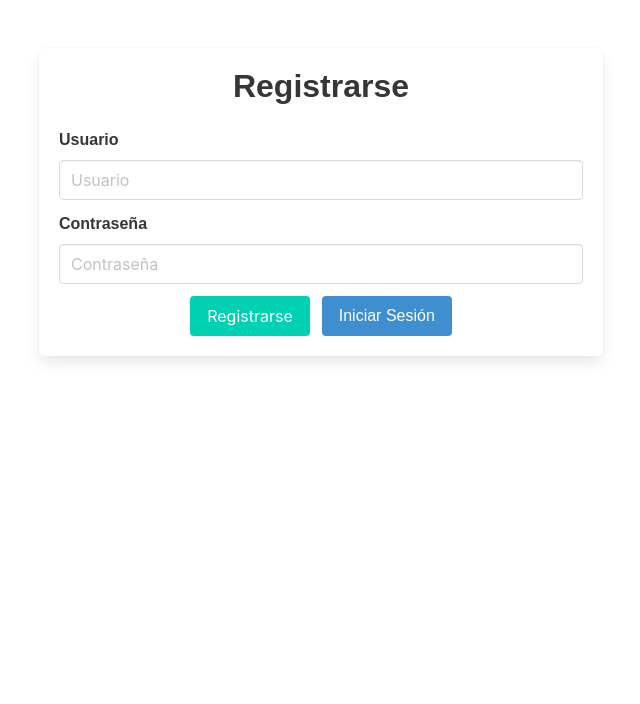
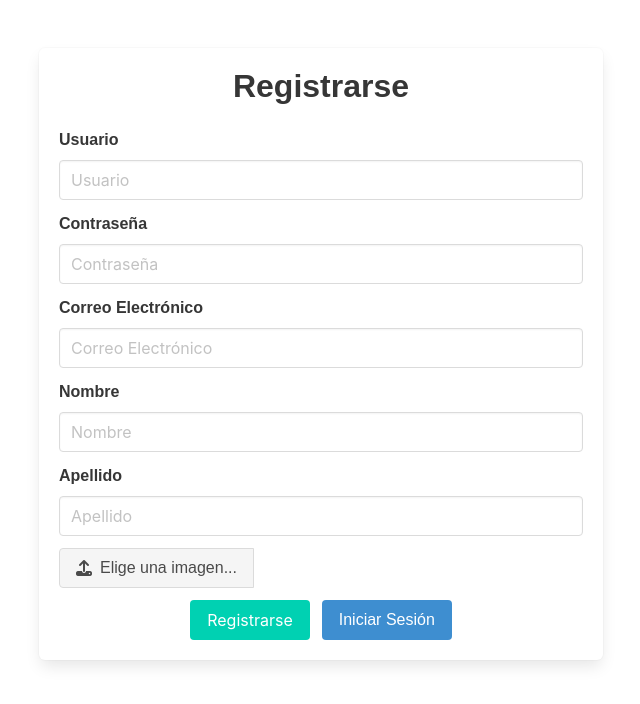
Before and after one commit to xlsymphonylx/code-2-pseudo, a Vue app: page /registrarse in a window 1280 px wide. Shown: the top 704 px of the page, without its empty margins (319-959 px from the left). Built offline with nearby package versions, Linux system fonts and the light colour scheme.

Commit message:
profile image and name showing in layout, added env

```diff
--- a/src/layouts/AuthenticatedLayout.vue
+++ b/src/layouts/AuthenticatedLayout.vue
@@ -2,11 +2,21 @@
 import { RouterLink, RouterView } from 'vue-router'
 import '@fortawesome/fontawesome-free/css/all.css'
 import { useRouter } from 'vue-router'
+import { ref, onMounted } from 'vue'
+const host = import.meta.env.VITE_API_HOST
 const router = useRouter()
+const user = ref(null)
+onMounted(() => {
+  const userData = JSON.parse(localStorage.getItem('user'))
+  console.log(host);
+  if (userData) {
+    user.value = userData
+  }
+})
 const logout = () => {
   // Remove the token from local storage
   localStorage.removeItem('token')
-
+  localStorage.removeItem('user')
   router.push({ name: 'login' }) // Assuming 'login' is the route name for the login page
   router.go()
 }
@@ -41,6 +51,14 @@ const logout = () => {
       </div>
 
       <div class="navbar-end">
+        <div class="navbar-item" v-if="user">
+          <p class="has-text-light">¡Hola, {{ user.username }}!</p>
+        </div>
+        <div class="navbar-item" v-if="user">
+          <figure class="image is-flex is-align-items-center">
+            <img class="is-rounded" :src="`${host}${user.profile_img}`" alt="Profile Image" />
+          </figure>
+        </div>
         <div class="navbar-item">
           <div class="buttons">
             <a @click="logout" class="button is-danger">
--- a/src/services/authService.js
+++ b/src/services/authService.js
@@ -1,11 +1,20 @@
 import axios from 'axios'
 
 const authService = {
-  async register(username, password) {
+  async register({ username, password, email, firstName, lastName, profileImg }) {
     try {
-      const response = await axios.post('http://ec2-3-148-106-81.us-east-2.compute.amazonaws.com/auth/register', {
-        username,
-        password
+      const formData = new FormData()
+      formData.append('username', username)
+      formData.append('password', password)
+      formData.append('email', email)
+      formData.append('first_name', firstName)
+      formData.append('last_name', lastName)
+      formData.append('profile_img', profileImg) // Assuming profileImg is a File object
+
+      const response = await axios.post(`${import.meta.env.VITE_API_HOST}auth/register`, formData, {
+        headers: {
+          'Content-Type': 'multipart/form-data'
+        }
       })
       return response.data
     } catch (error) {
@@ -19,12 +28,13 @@ const authService = {
     }
   },
 
-  async login(username, password) {
+  async login(email, password) {
     try {
-      const response = await axios.post('http://ec2-3-148-106-81.us-east-2.compute.amazonaws.com/auth/login', {
-        username,
+      const response = await axios.post(`${import.meta.env.VITE_API_HOST}auth/login`, {
+        email,
         password
       })
+      console.log(response.data)
       return response.data
     } catch (error) {
       if (error.response.status === 401) {
--- a/src/services/translationService.js
+++ b/src/services/translationService.js
@@ -6,7 +6,7 @@ const translationService = {
       const token = localStorage.getItem('token')
       console.log(token)
       const response = await axios.post(
-        'http://ec2-3-148-106-81.us-east-2.compute.amazonaws.com/translate/translateJS',
+        `${import.meta.env.VITE_API_HOST}translate/translateJS`,
         {
           code
         },
@@ -29,7 +29,7 @@ const translationService = {
       console.log(token)
 
       const response = await axios.post(
-        'http://ec2-3-148-106-81.us-east-2.compute.amazonaws.com/translate/translatePseudo',
+        `${import.meta.env.VITE_API_HOST}translate/translatePseudo`,
         {
           code
         },
@@ -50,7 +50,7 @@ const translationService = {
     try {
       const token = localStorage.getItem('token')
       const response = await axios.post(
-        'http://ec2-3-148-106-81.us-east-2.compute.amazonaws.com/translate/saveCourse',
+        `${import.meta.env.VITE_API_HOST}translate/saveCourse`,
         courseData,
         {
           headers: {
@@ -69,7 +69,7 @@ const translationService = {
     try {
       const token = localStorage.getItem('token')
       const response = await axios.put(
-        `http://ec2-3-148-106-81.us-east-2.compute.amazonaws.com/translate/editCourse/${courseId}`,
+        `${import.meta.env.VITE_API_HOST}translate/editCourse/${courseId}`,
         courseData,
         {
           headers: {
@@ -87,14 +87,11 @@ const translationService = {
   getAllCourses: async () => {
     try {
       const token = localStorage.getItem('token')
-      const response = await axios.get(
-        'http://ec2-3-148-106-81.us-east-2.compute.amazonaws.com/translate/getAllCourses',
-        {
-          headers: {
-            Authorization: `Bearer ${token}`
-          }
+      const response = await axios.get(`${import.meta.env.VITE_API_HOST}translate/getAllCourses`, {
+        headers: {
+          Authorization: `Bearer ${token}`
         }
-      )
+      })
       return response.data.courses
     } catch (error) {
       console.error(error)
@@ -106,7 +103,7 @@ const translationService = {
     try {
       const token = localStorage.getItem('token')
       const response = await axios.get(
-        'http://ec2-3-148-106-81.us-east-2.compute.amazonaws.com/translate/getOfficialCourses',
+        `${import.meta.env.VITE_API_HOST}translate/getOfficialCourses`,
         {
           headers: {
             Authorization: `Bearer ${token}`
@@ -124,7 +121,7 @@ const translationService = {
     try {
       const token = localStorage.getItem('token')
       const response = await axios.get(
-        'http://ec2-3-148-106-81.us-east-2.compute.amazonaws.com/translate/getNonOfficialCourses',
+        `${import.meta.env.VITE_API_HOST}translate/getNonOfficialCourses`,
         {
           headers: {
             Authorization: `Bearer ${token}`
@@ -142,7 +139,7 @@ const translationService = {
     try {
       const token = localStorage.getItem('token')
       const response = await axios.delete(
-        `http://ec2-3-148-106-81.us-east-2.compute.amazonaws.com/translate/deleteCourse/${courseId}`,
+        `${import.meta.env.VITE_API_HOST}translate/deleteCourse/${courseId}`,
         {
           headers: {
             Authorization: `Bearer ${token}`
@@ -160,7 +157,7 @@ const translationService = {
     try {
       const token = localStorage.getItem('token')
       const response = await axios.put(
-        `http://ec2-3-148-106-81.us-east-2.compute.amazonaws.com/translate/changeSubscriptionModel/${newSubscriptionModel}`,
+        `${import.meta.env.VITE_API_HOST}translate/changeSubscriptionModel/${newSubscriptionModel}`,
         null,
         {
           headers: {
--- a/src/views/LoginView.vue
+++ b/src/views/LoginView.vue
@@ -7,9 +7,9 @@
             <h1 class="title has-text-centered">Iniciar Sesión</h1>
             <form @submit.prevent="login">
               <div class="field">
-                <label class="label">Usuario</label>
+                <label class="label">Email</label>
                 <div class="control">
-                  <input v-model="username" class="input" type="text" placeholder="Usuario" />
+                  <input v-model="email" class="input" type="text" placeholder="Email" />
                 </div>
               </div>
               <div class="field">
@@ -44,21 +44,24 @@ import { ref } from 'vue'
 import authService from '../services/authService' // Replace with actual path
 import { useRouter } from 'vue-router'
 const router = useRouter()
-const username = ref('')
+const email = ref('')
 const password = ref('')
 
 const login = async () => {
   try {
-    const response = await authService.login(username.value, password.value)
+    const response = await authService.login(email.value, password.value)
     const { token } = response
+    const { user } = response
 
     // Save token to localStorage
     localStorage.setItem('token', token)
+    localStorage.setItem('user', JSON.stringify(user))
 
     // Redirect to home page
     // Assuming you're using Vue Router, replace 'home' with the actual route name for your home page
     router.push({ path: 'home' })
     router.go()
+
   } catch (error) {
     // Handle login errors here
     console.error(error.message)
--- a/src/views/SignUpView.vue
+++ b/src/views/SignUpView.vue
@@ -23,7 +23,46 @@
                   />
                 </div>
               </div>
-              <div class="field is-grouped is-grouped-centered">
+              <div class="field">
+                <label class="label">Correo Electrónico</label>
+                <div class="control">
+                  <input
+                    v-model="email"
+                    class="input"
+                    type="email"
+                    placeholder="Correo Electrónico"
+                  />
+                </div>
+              </div>
+              <div class="field">
+                <label class="label">Nombre</label>
+                <div class="control">
+                  <input v-model="firstName" class="input" type="text" placeholder="Nombre" />
+                </div>
+              </div>
+              <div class="field">
+                <label class="label">Apellido</label>
+                <div class="control">
+                  <input v-model="lastName" class="input" type="text" placeholder="Apellido" />
+                </div>
+              </div>
+              <div class="file has-name is-fullwidth">
+                <!-- Added is-fullwidth for 100% width -->
+                <label class="file-label">
+                  <input class="file-input" type="file" @change="onFileChange" name="profile_img" />
+                  <span class="file-cta">
+                    <span class="file-icon">
+                      <i class="fas fa-upload"></i>
+                    </span>
+                    <span class="file-label"> Elige una imagen... </span>
+                  </span>
+                  <span class="file-name" v-if="profileImgName">
+                    <!-- Added v-if to conditionally show the name -->
+                    {{ profileImgName }}
+                  </span>
+                </label>
+              </div>
+              <div class="field is-grouped is-grouped-centered mt-3">
                 <div class="control">
                   <button type="submit" class="button is-primary">Registrarse</button>
                 </div>
@@ -50,18 +89,38 @@
   font-size: 1em;
 }
 </style>
+
 <script setup>
 import { ref } from 'vue'
 import { useRouter } from 'vue-router'
-import authService from '../services/authService';
+import authService from '../services/authService'
+
 const router = useRouter()
 
 const username = ref('')
 const password = ref('')
-
+const email = ref('')
+const firstName = ref('')
+const lastName = ref('')
+const profileImg = ref('')
+const profileImgName = ref('')
+const onFileChange = (e) => {
+  const file = e.target.files[0]
+  profileImgName.value = file ? file.name : ''
+  profileImg.value = file
+}
 const registerUser = async () => {
   try {
-    const response = await authService.register(username.value, password.value)
+    console.log(username.value)
+    const response = await authService.register({
+      username: username.value,
+      password: password.value,
+      email: email.value,
+      firstName: firstName.value,
+      lastName: lastName.value,
+      profileImg: profileImg.value
+    })
+
     const { token } = response
     localStorage.setItem('token', token)
     router.push({ path: 'home' })
--- a/vite.config.js
+++ b/vite.config.js
@@ -2,10 +2,13 @@ import { fileURLToPath, URL } from 'node:url'
 
 import { defineConfig } from 'vite'
 import vue from '@vitejs/plugin-vue'
+import { loadEnv } from 'vite'
+// https://vitejs.dev/config/
+export default ({ mode }) => {
+  process.env = { ...process.env, ...loadEnv(mode, process.cwd()) }
+  return defineConfig({
+    plugins: [vue()],
 
-// https://vitejs.dev/config/
-export default defineConfig({
-  plugins: [vue()],
     resolve: {
       alias: {
         '@': fileURLToPath(new URL('./src', import.meta.url))
@@ -15,3 +18,4 @@ export default defineConfig({
       port: 80
     }
   })
+}
```
Also changed, not shown: 1 other file (tests, documents, lock files or other folders). Lines whose indentation alone changed are shown as unchanged.
